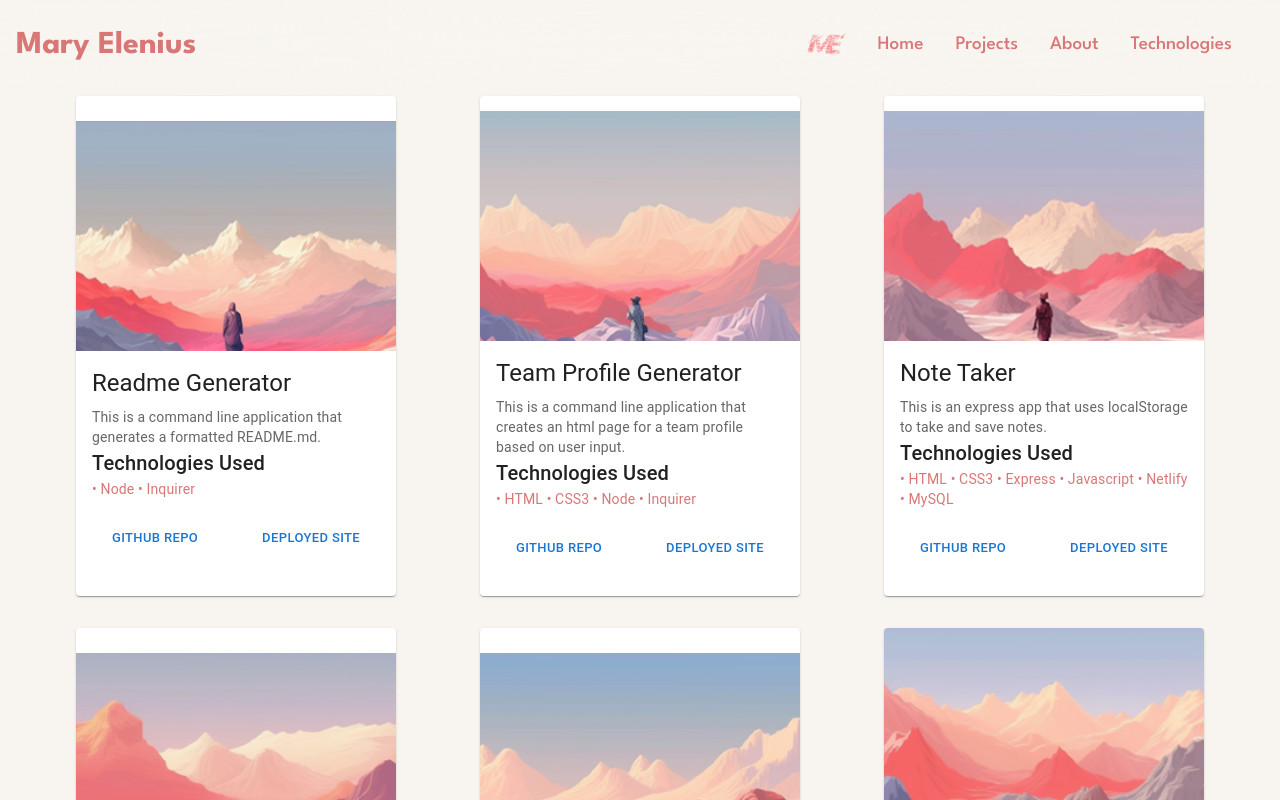
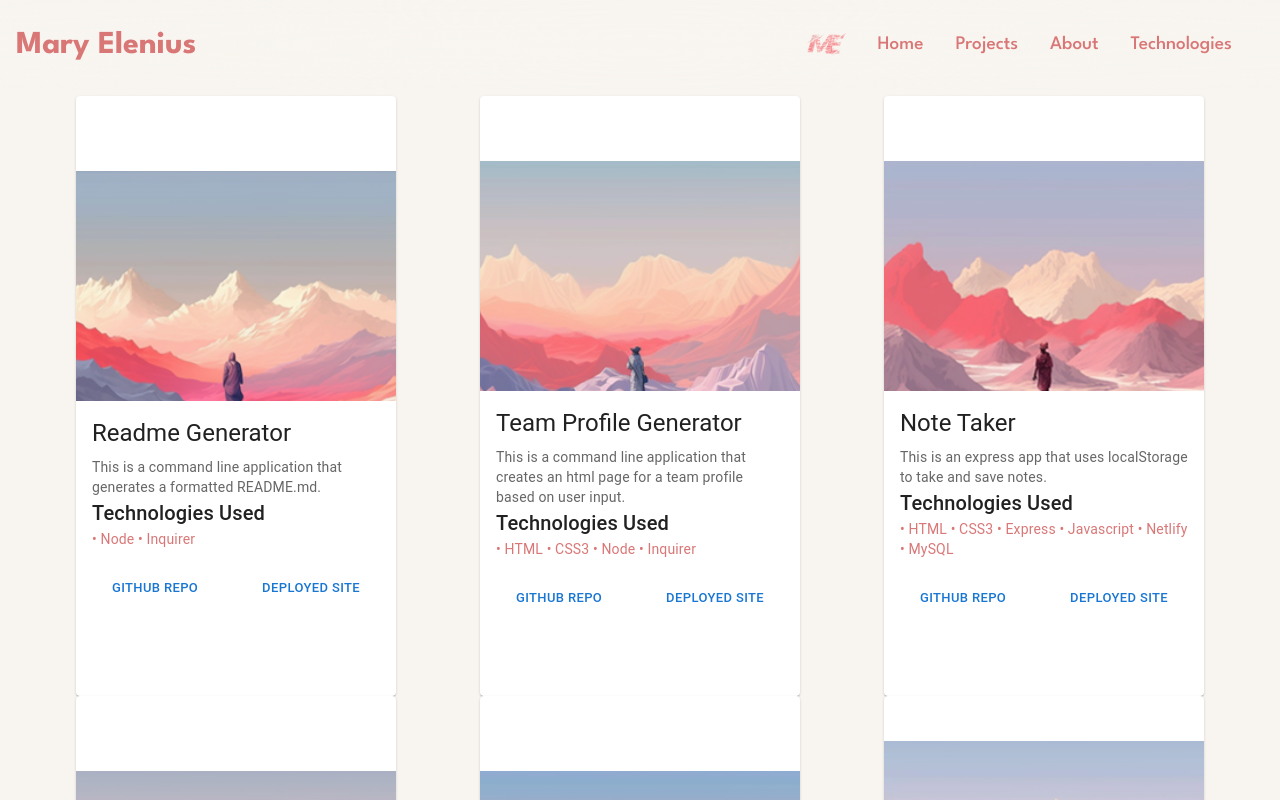
Before and after one commit to 404pandas/react-portfolio, a React (Create React App) app: page /projects in a window 1280 px wide. Shown: the top 800 px of the page. Built offline with nearby package versions, Linux system fonts and the light colour scheme.

Commit message:
This css is a mess

```diff
--- a/src/index.css
+++ b/src/index.css
@@ -96,8 +96,8 @@ ul {
   display: flex;
   flex-direction: column;
   justify-content: center;
-  min-height: 500px !important;
-  max-height: 500px !important;
+  min-height: 600px !important;
+  max-height: 600px !important;
   margin-top: 5%;
   margin-bottom: 5%;
 }
```
